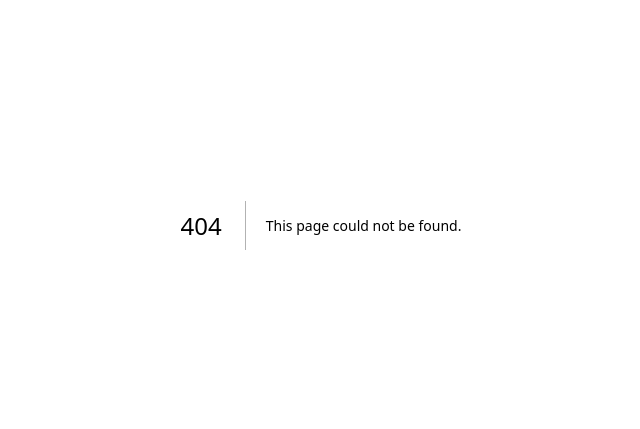
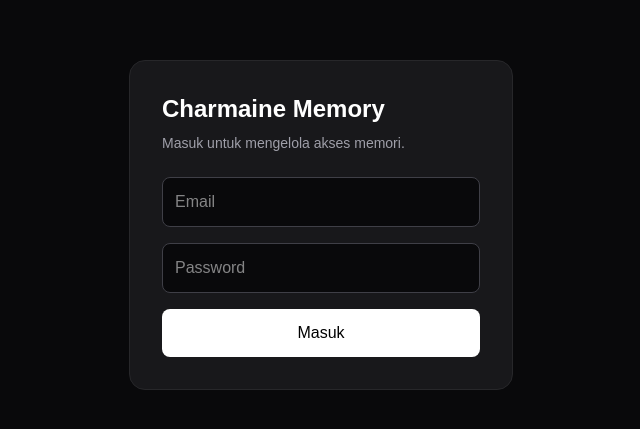
Before and after one commit to pitryan/charmaine-oauth-web, a Next.js app: page /login in a window 1280 px wide. Before the commit this address had no page. Shown: the part 175-604 px from the top of the page, without its empty margins (319-959 px from the left). Built offline with nearby package versions, Linux system fonts and the light colour scheme.

Commit message:
new file:   app/login/page.tsx new file:   lib/supabase/client.ts modified:   package-lock.json modified:   package.json

```diff
--- /dev/null
+++ b/app/login/page.tsx
@@ -0,0 +1,100 @@
+"use client";
+
+import { useState } from "react";
+import { createClient } from "../../lib/supabase/client";
+
+export default function LoginPage() {
+  const [email, setEmail] = useState("");
+  const [password, setPassword] = useState("");
+  const [loading, setLoading] = useState(false);
+  const [error, setError] = useState("");
+
+  async function handleLogin(e: React.FormEvent) {
+    e.preventDefault();
+    setLoading(true);
+    setError("");
+
+    try {
+      const supabase = createClient();
+
+      const { error: loginError } =
+        await supabase.auth.signInWithPassword({
+          email,
+          password,
+        });
+
+      if (loginError) {
+        setError(loginError.message);
+        return;
+      }
+
+      // Pertahankan ID permintaan OAuth setelah login.
+      const params = new URLSearchParams(
+        window.location.search
+      );
+      const authorizationId =
+        params.get("authorization_id");
+
+      const destination = authorizationId
+        ? `/oauth/consent?authorization_id=${encodeURIComponent(authorizationId)}`
+        : "/";
+
+      window.location.assign(destination);
+    } catch {
+      setError("Tidak dapat terhubung ke Supabase.");
+    } finally {
+      setLoading(false);
+    }
+  }
+
+  return (
+    <main className="flex min-h-screen items-center justify-center bg-zinc-950 p-6 text-white">
+      <div className="w-full max-w-sm space-y-6 rounded-2xl border border-zinc-800 bg-zinc-900 p-8">
+        <div>
+          <h1 className="text-2xl font-semibold">
+            Charmaine Memory
+          </h1>
+          <p className="mt-2 text-sm text-zinc-400">
+            Masuk untuk mengelola akses memori.
+          </p>
+        </div>
+
+        <form onSubmit={handleLogin} className="space-y-4">
+          <input
+            type="email"
+            placeholder="Email"
+            value={email}
+            onChange={(e) => setEmail(e.target.value)}
+            autoComplete="email"
+            required
+            className="w-full rounded-lg border border-zinc-700 bg-zinc-950 p-3"
+          />
+
+          <input
+            type="password"
+            placeholder="Password"
+            value={password}
+            onChange={(e) => setPassword(e.target.value)}
+            autoComplete="current-password"
+            required
+            className="w-full rounded-lg border border-zinc-700 bg-zinc-950 p-3"
+          />
+
+          {error && (
+            <p role="alert" className="text-sm text-red-400">
+              {error}
+            </p>
+          )}
+
+          <button
+            type="submit"
+            disabled={loading}
+            className="w-full rounded-lg bg-white p-3 font-medium text-black disabled:opacity-50"
+          >
+            {loading ? "Memproses..." : "Masuk"}
+          </button>
+        </form>
+      </div>
+    </main>
+  );
+}
--- /dev/null
+++ b/lib/supabase/client.ts
@@ -0,0 +1,8 @@
+import { createBrowserClient } from "@supabase/ssr";
+
+export function createClient() {
+  return createBrowserClient(
+    process.env.NEXT_PUBLIC_SUPABASE_URL!,
+    process.env.NEXT_PUBLIC_SUPABASE_PUBLISHABLE_KEY!
+  );
+}
--- a/package.json
+++ b/package.json
@@ -9,6 +9,8 @@
     "lint": "eslint"
   },
   "dependencies": {
+    "@supabase/ssr": "^0.12.7",
+    "@supabase/supabase-js": "^2.119.0",
     "next": "16.2.4",
     "react": "19.2.4",
     "react-dom": "19.2.4"
```
Also changed, not shown: 1 other file (tests, documents, lock files or other folders).
